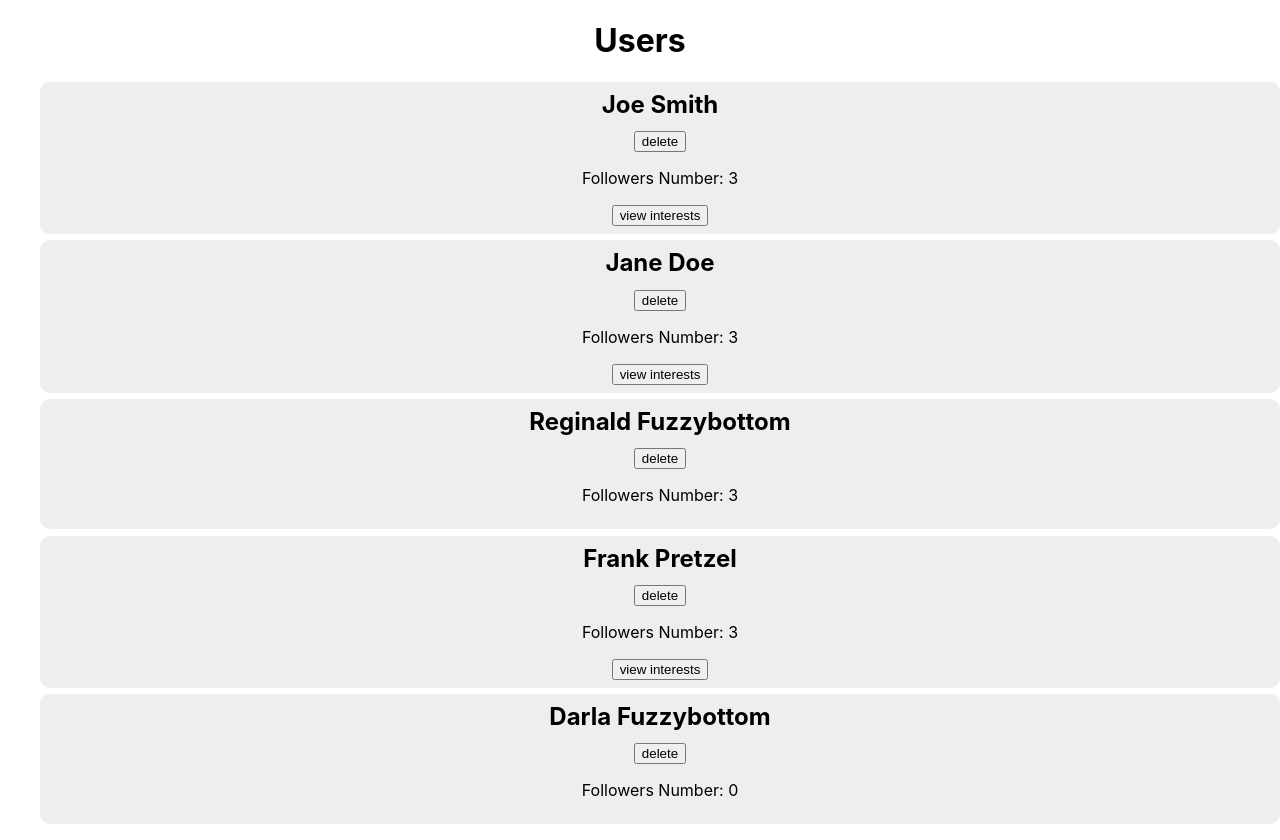
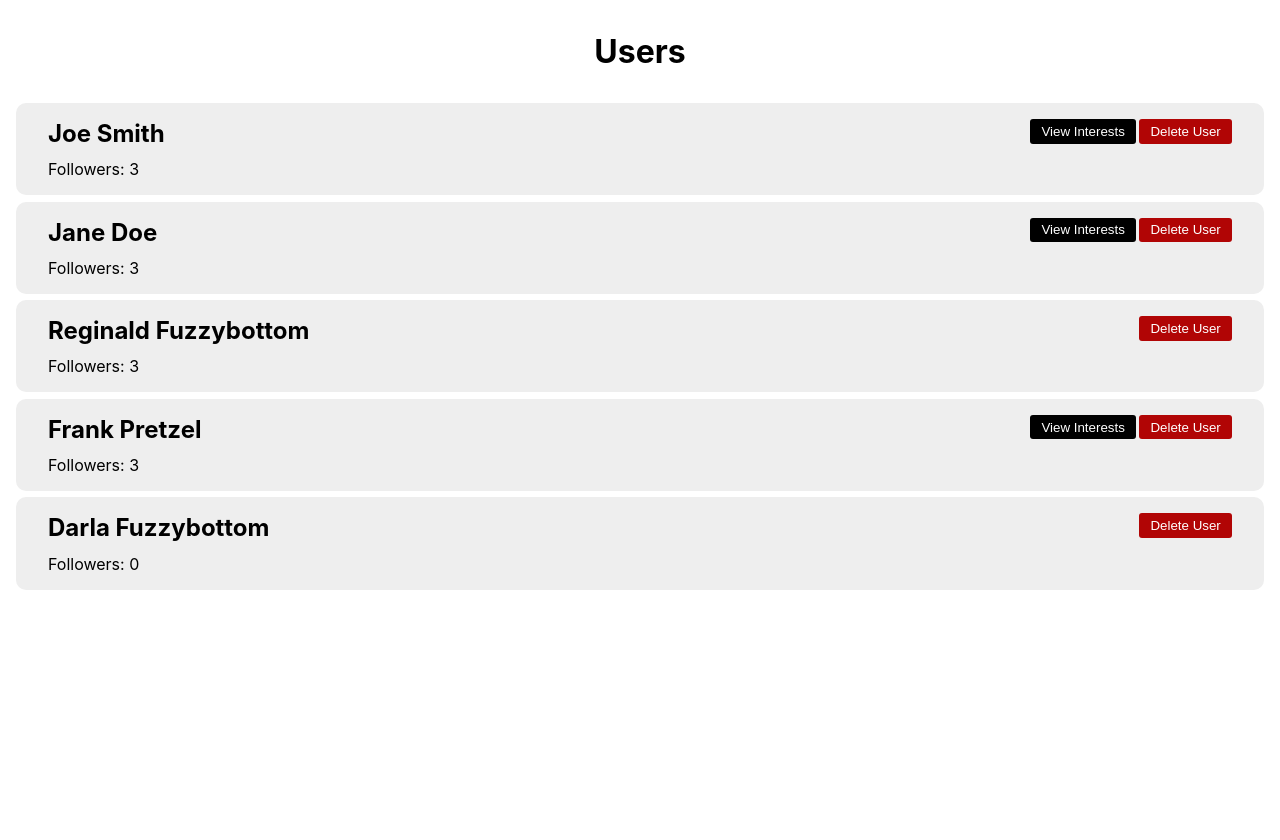
Before and after one commit to ranaRabie/UsersApp_react, a React (Create React App) app: page / in a window 1280 px wide. After the commit the page ends 800 px from the top, so only its background shows below. Built offline with nearby package versions, Linux system fonts and the light colour scheme.

Commit message:
Styling Cards

```diff
--- a/src/App.css
+++ b/src/App.css
@@ -1,4 +1,4 @@
-.App {
+/* .App {
   text-align: center;
 }
 
@@ -35,15 +35,27 @@
   to {
     transform: rotate(360deg);
   }
-}
+} */
 
-
+*{margin: 0;padding: 0;}
+body{padding: 0 1rem;}
+h1{text-align: center;margin: 2rem 0;}
 a{cursor: pointer;text-decoration: underline;}
 a:hover{text-decoration: none;}
 ul{list-style-type: none;}
-.user-item{background-color: #eee;padding: .5rem 1rem;border-radius: 10px;margin-bottom: .4rem;}
+.user-item{background-color: #eee;padding: 1rem 2rem;border-radius: 10px;margin-bottom: .4rem;}
 .user-item h2{padding: 0;margin: 0 0 .7rem;}
 .interests-list{display: none;}
 .interests-list.show{display: block;}
-.interest-item{display: inline-block;background-color: rgba(0, 0, 0, 0.15);padding: .1rem .5rem;border-radius: 3px;margin: 10px 5px 0;}
+.interest-item{display: inline-block;background-color: rgba(0, 0, 0, 0.15);padding: .1rem .5rem;border-radius: 3px;margin: 10px 5px 0 0;}
 .user-item.no-user{background-color: #ffeaea;text-transform: capitalize;}
+.user-item, .user-footer{display: flex;justify-content: space-between;}
+.user-footer{align-items: flex-start;}
+.btn{color: #fff;outline: none;border: 0;padding: .3rem .7rem;border-radius: 3px;text-transform: capitalize;cursor: pointer;}
+.link{outline: none;border: 0;text-decoration: underline;cursor: pointer;}
+.link:hover{text-decoration: none;}
+.dark-btn{background: #000;margin-right: .2rem;}
+.dark-btn:hover{background: #222;}
+.danger-btn{background: #b10505;}
+.danger-btn:hover{background: #9a0404;}
+.danger-link{color: red;}
--- a/src/components/Users.js
+++ b/src/components/Users.js
@@ -96,6 +96,9 @@ class Welcome extends Component{
             let index = this.state.users.indexOf(this.state.users[i]);
             this.state.users.splice(index, 1);
             this.setState({users: this.state.users});
+            let idIndex = list.indexOf(userId);
+            list.splice(idIndex, 1);
+            this.setState({viewInterestsList: list});
           }
         }
       }
@@ -108,13 +111,21 @@ class Welcome extends Component{
               {this.state.users.length > 0 ? '' : <li className="user-item no-user">no users found</li>}
               {this.state.users.map((user, usrIndex) => {
                 return <li key={usrIndex} className="user-item">
-                    <h2>{user.name}</h2>
-                    <button onClick={() => this.deleteUser(user.id)}>delete</button>
-                    <p>Followers Number: {user.followersCounetr}</p>
-                    {user.interests
-                     ? <div className="interests-wrapper"><button onClick={() => this.viewInterests(usrIndex)}>view interests</button><div  className={"interests-list " + (this.state.viewInterestsList.includes(usrIndex) ? 'show' : 'hide')}><span className="interest-item" >{user.interests}</span><button onClick={() => this.deleteInterests(user.id, usrIndex)}>delete</button></div></div>
-                     : ''
-                    }
+                    <div className="user-head">
+                      <h2>{user.name}</h2>
+                      <p>Followers: {user.followersCounetr}</p>
+                      {user.interests
+                      ? <div className="interests-wrapper"><div  className={"interests-list " + (this.state.viewInterestsList.includes(usrIndex) ? 'show' : 'hide')}><span className="interest-item" >{user.interests}</span><button onClick={() => this.deleteInterests(user.id, usrIndex)} className="link danger-link">Delete Interests</button></div></div>
+                      : ''
+                      }
+                    </div>
+                    <div className="user-footer">
+                      {user.interests
+                      ? <button onClick={() => this.viewInterests(usrIndex)} className="btn dark-btn">view interests</button>
+                      : ''
+                      }
+                      <button onClick={() => this.deleteUser(user.id)} className="btn danger-btn">delete user</button>
+                    </div>
                 </li>
               })}
             </ul>
```
